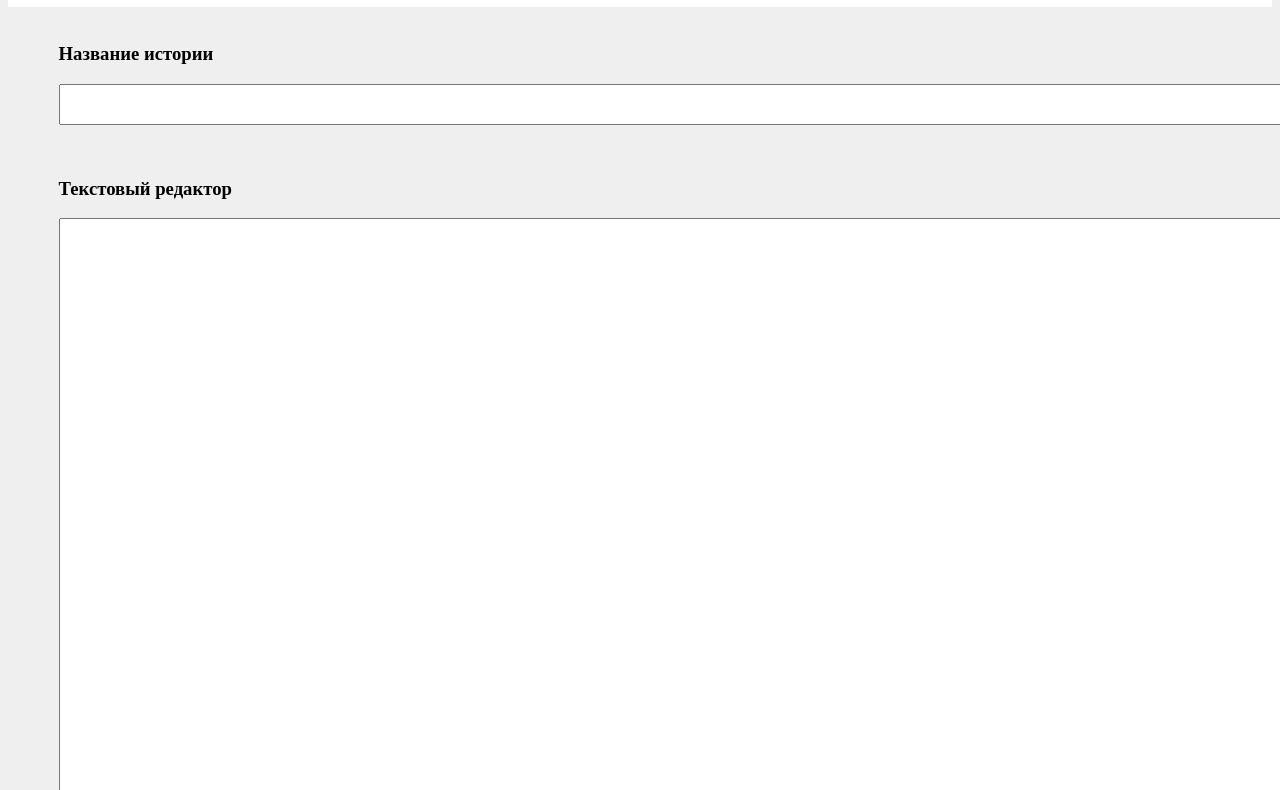
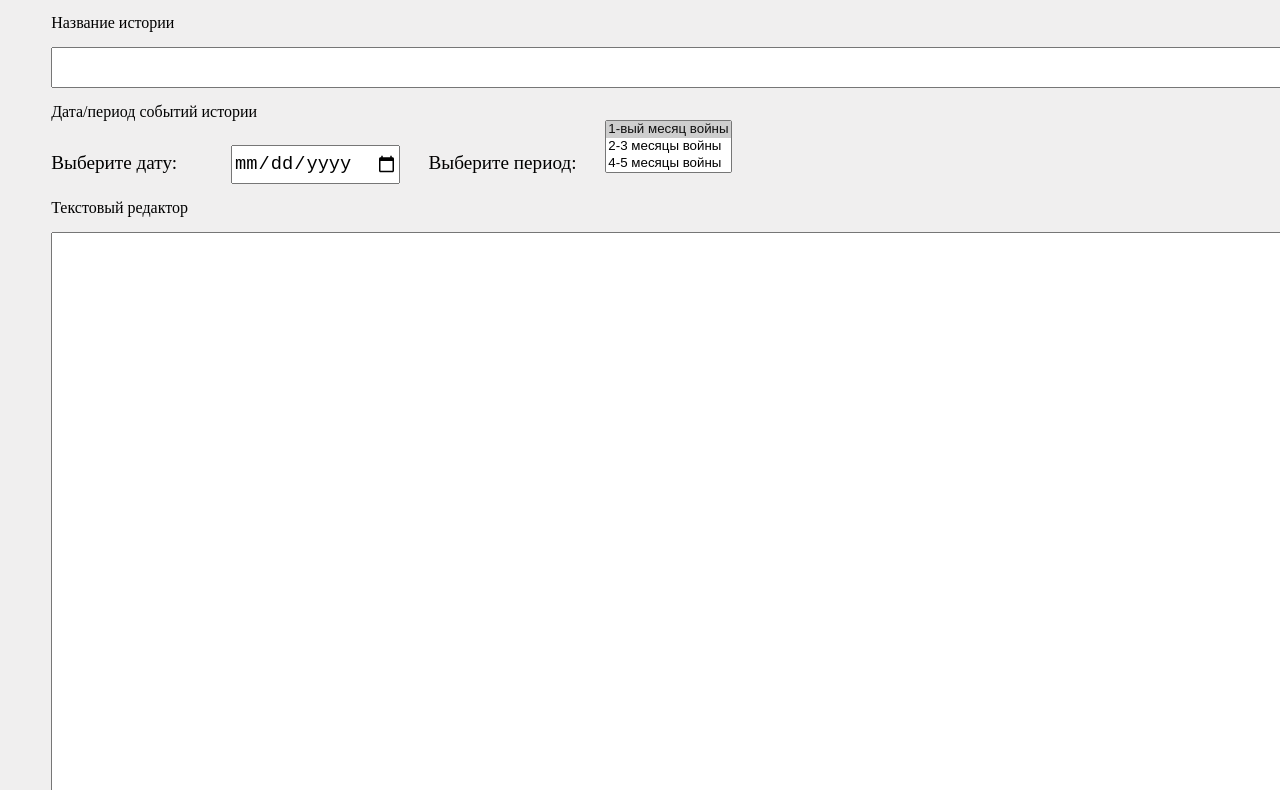
Before and after one commit to IlonaVizbulis/addstory-code, a plain HTML site: page index.html in a window 1280 px wide. Shown: the part 108-898 px from the top of the page. Drawn offline with Linux system fonts and the light colour scheme.

Commit message:
Add files via upload

```diff
--- a/index.html
+++ b/index.html
@@ -2,6 +2,7 @@
 <html>
 <head>
 <title>Написание истории</title>
+<link rel="stylesheet" href="reset.css">
 <link rel="stylesheet" href="styles.css">
 </head>
 <body style="background-color: rgb(240, 239, 239)">
@@ -24,13 +25,26 @@
 <main>
   <br>
   <form action=""><!--указывает обработчик, к которому обращаются данные формы при их отправке на сервер-->
-    <h3><strong>Название истории</strong></h3>
+    <h3>Название истории</h3>
+    <br>
     <p><input maxlength="150" size="204" value="" type="text"></p><!--однострочное текстовое поле-->
     <br>
-    <h3><strong>Текстовый редактор</strong></h3>
-    <p><textarea cols="171" rows="30" name="article" type="text"style="font-size: 145%" ></textarea></p> <!--многострочное текстовое поле-->
-
-    <h3><strong>Загрузите ваши фото и/или видео</strong></h3>
+    <h3>Дата/период событий истории</h3>
+    <p style = "font-size: 120%; margin-left: 4%;">Выберите дату: <input type="date" name="calendar">
+    &emsp; Выберите период: &emsp;<!--отступ 4 пробела-->
+    <select name="select" size="3" multiple>
+      <option selected value="s1">1-вый месяц войны</option>
+      <option value="s2">2-3 месяцы войны</option>
+      <option value="s3">4-5 месяцы войны</option>
+      <option value="s3">6-7 месяцы войны</option>
+    </select></p>
+    <br>
+    <h3>Текстовый редактор</h3>
+    <br>
+    <p><textarea cols="171" rows="30" name="article" type="text" style="font-size: 145%" ></textarea></p> <!--многострочное текстовое поле-->
+    <br>
+    <h3>Загрузите ваши фото и/или видео</h3>
+    <br>
     <p><input type="file" name="photo, video" multiple accept="image/*,video/*">
     <input type="reset" value="Отмена" style="font-size: 120%" >
 
--- /dev/null
+++ b/reset.css
@@ -0,0 +1,25 @@
+html, body, div,span, applet, object, iframe, h1, h2, h3, h4, h5, h6, p, blockquote, pre, a, abbr, acronym, address, big, cite, code, del, dfn, em,
+img, ins, kbd, q, s, samp, small, strike, strong, sub, sup, tt, var, b, u, i, center, dl, dt, dd, ol, ul, li, fieldset, form, label, legend, table,
+caption, tbody, tfoot, thead, tr, th, td, article, aside, canvas, details, embed, figure, figcaption, footer, header, hgroup, menu, nav, output, ruby,
+section, summary, time, mark, audio, video {
+    margin: 0;
+    padding: 0;
+    border: 0;
+    font-size: 100%;
+    font: inherit;
+    vertical-align: baseline;
+}
+/* HTML5 display-role reset for older browsers */
+article, aside, details, figcaption, figure, footer, header, hgroup, menu, nav, section
+{ display: block; }
+body { line-height: 1; }
+ol, ul { list-style: none; }
+blockquote, q { quotes: none; }
+blockquote:before, blockquote:after, q:before, q:after {
+    content: '';
+    content: none;
+}
+table {
+    border-collapse: collapse;
+    border-spacing: 0;
+}
```
